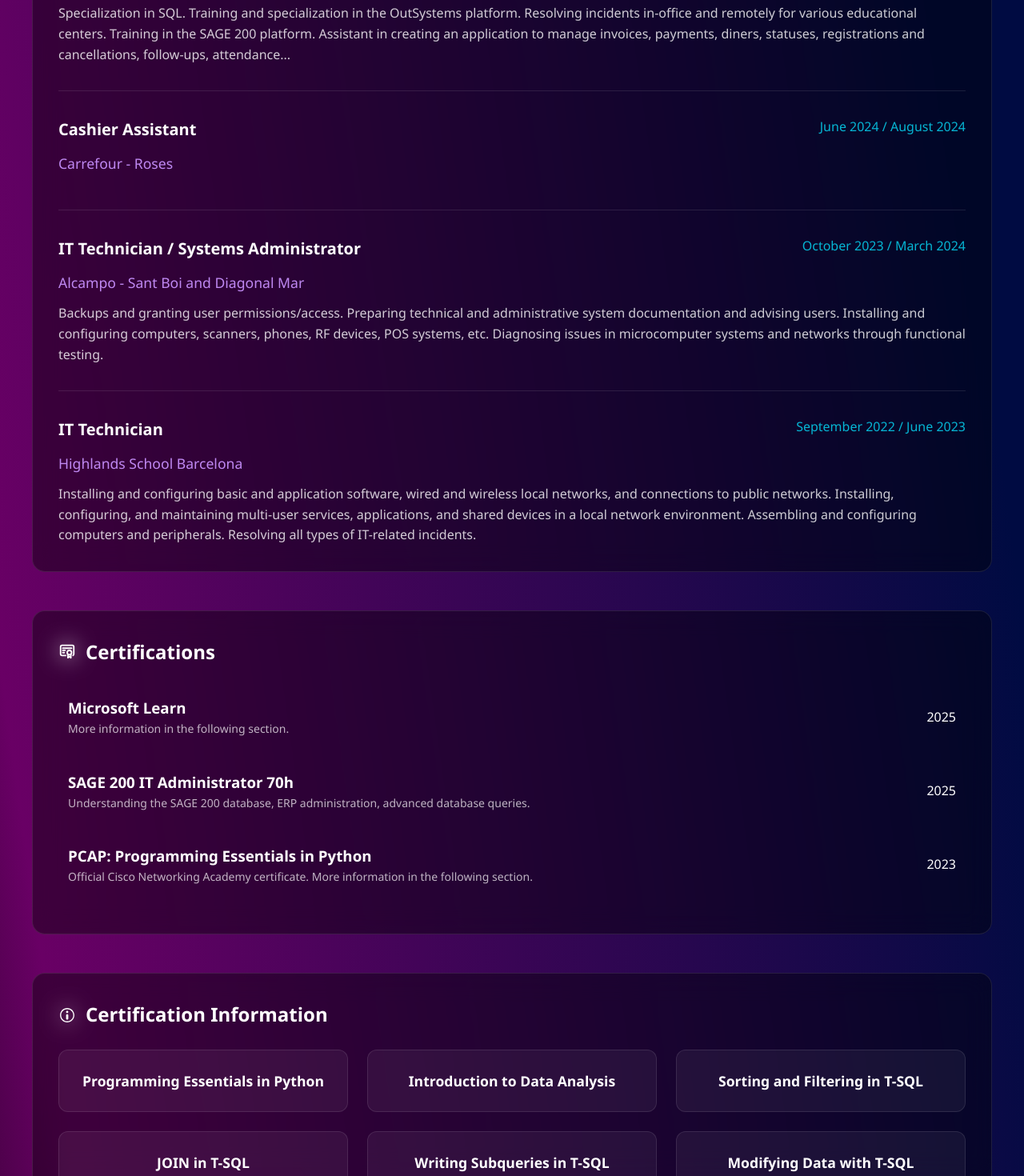
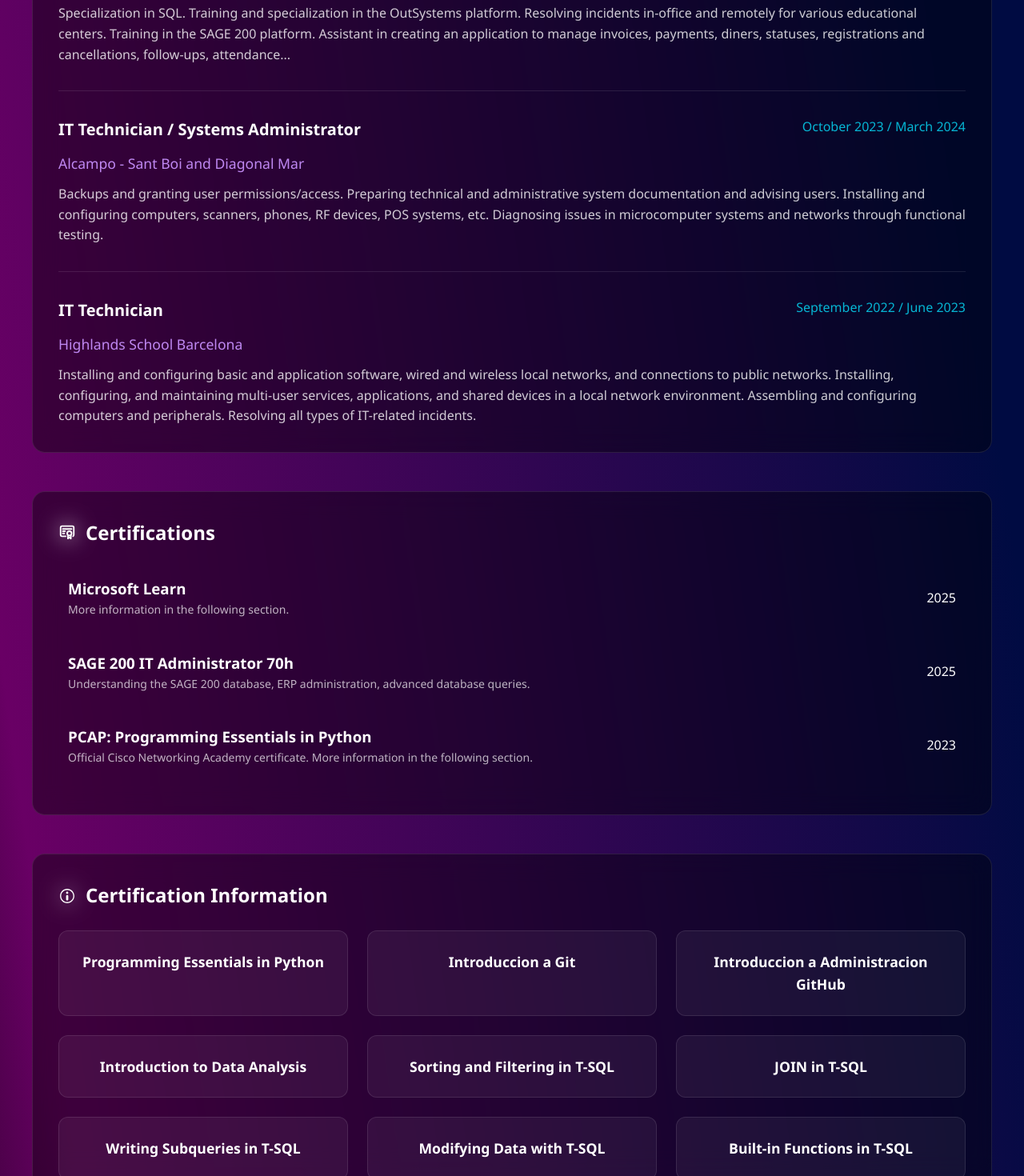
Before and after one commit to albatross5/Portfolio-Miki, a React (Vite) app: page / in a window 1280 px wide. Shown: the part 1281-2751 px from the top of the page at 80% size. Built offline with nearby package versions, Linux system fonts and the light colour scheme.

Commit message:
Agregar certificados Microsoft GitHub + Eliminar una experiencia laboral.

```diff
--- a/src/pages/Home/Home.jsx
+++ b/src/pages/Home/Home.jsx
@@ -54,11 +54,11 @@
             company: t("experience_enterprise_1"),
             description: t("experience_description_1"),
         },
-        {
-            title: t("experience_titulo_2"),
-            period: t("experience_period_2"),
-            company: t("experience_enterprise_2"),
-        },
+        // {
+        //     title: t("experience_titulo_2"),
+        //     period: t("experience_period_2"),
+        //     company: t("experience_enterprise_2"),
+        // },
         {
             title: t("experience_titulo_3"),
             period: t("experience_period_3"),
@@ -134,6 +134,14 @@
         {
             text: t("certificate_cisco_info"),
             pdf: "https://drive.google.com/file/d/1zod6OykcCjYzaklrv7fHAAwjdVwNuzC-/view?usp=drive_link",
+        },
+        {
+            text: t("certificate_github_info_1"),
+            pdf: "https://drive.google.com/file/d/1NhrGrzvYhR48gMuVMtmANAn1KtCWoWXV/view?usp=sharing",
+        },
+        {
+            text: t("certificate_github_info_2"),
+            pdf: "https://drive.google.com/file/d/147ShQCx7jZ-9lDwil5iapk08A34ISRVG/view?usp=sharing",
         },
         {
             text: t("certification_sql_1"),
--- a/src/translations/spanish.js
+++ b/src/translations/spanish.js
@@ -73,6 +73,8 @@
     //Certificaciones INFO
     certificate_cisco_info: "Programming Essentials in Python",
     certification_title: "Informacion de Certificaciones",
+    certificate_github_info_1: "Introduccion a Git",
+    certificate_github_info_2: "Introduccion a Administracion GitHub",
     certification_sql_1: "Introducción al análisis de datos",
     certification_sql_2: "Ordenación y filtrado en T-SQL",
     certification_sql_3: "JOIN en T-SQL",
```
